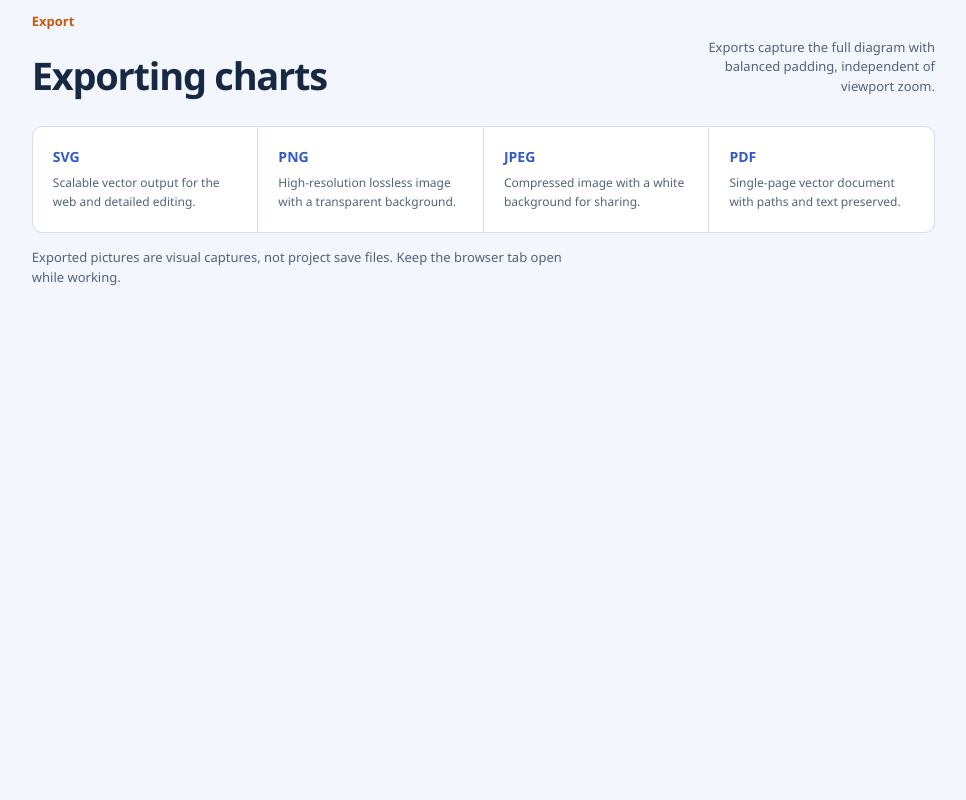
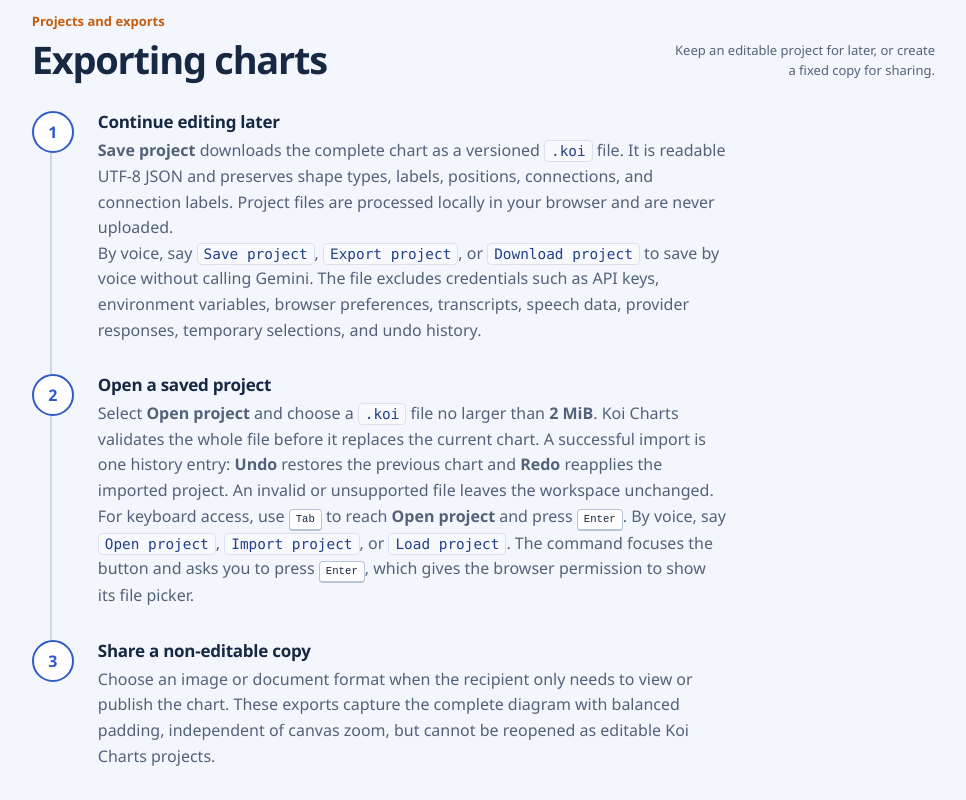
Before and after one commit to Shaurav-Vora/Koi-charts, a Next.js app: page /docs in a window 1280 px wide. Shown: the part 10780-11580 px from the top of the page, without its empty margins (313-1279 px from the left). Before the commit the page ends 11177 px from the top, so only its background shows below. Built offline with nearby package versions, Linux system fonts and the light colour scheme.

Commit message:
docs: complete editable project workflow

```diff
--- a/src/app/docs/page.tsx
+++ b/src/app/docs/page.tsx
@@ -321,19 +321,45 @@ export default function Documentation() {
 
           <section id="exports" className="docs-section" aria-labelledby="exports-title">
             <div className="docs-section-heading">
-              <p>Export</p>
+              <p>Projects and exports</p>
               <h2 id="exports-title">Exporting charts</h2>
-              <span>Exports capture the full diagram with balanced padding, independent of viewport zoom.</span>
+              <span>Keep an editable project for later, or create a fixed copy for sharing.</span>
             </div>
+
+            <ol className="docs-workflow">
+              <li>
+                <div>
+                  <h3>Continue editing later</h3>
+                  <p><strong>Save project</strong> downloads the complete chart as a versioned <code>.koi</code> file. It is readable UTF-8 JSON and preserves shape types, labels, positions, connections, and connection labels. Project files are processed locally in your browser and are never uploaded.</p>
+                  <p>By voice, say <code>Save project</code>, <code>Export project</code>, or <code>Download project</code> to save by voice without calling Gemini. The file excludes credentials such as API keys, environment variables, browser preferences, transcripts, speech data, provider responses, temporary selections, and undo history.</p>
+                </div>
+              </li>
+              <li>
+                <div>
+                  <h3>Open a saved project</h3>
+                  <p>Select <strong>Open project</strong> and choose a <code>.koi</code> file no larger than <strong>2 MiB</strong>. Koi Charts validates the whole file before it replaces the current chart. A successful import is one history entry: <strong>Undo</strong> restores the previous chart and <strong>Redo</strong> reapplies the imported project. An invalid or unsupported file leaves the workspace unchanged.</p>
+                  <p>For keyboard access, use <kbd>Tab</kbd> to reach <strong>Open project</strong> and press <kbd>Enter</kbd>. By voice, say <code>Open project</code>, <code>Import project</code>, or <code>Load project</code>. The command focuses the button and asks you to press <kbd>Enter</kbd>, which gives the browser permission to show its file picker.</p>
+                </div>
+              </li>
+              <li>
+                <div>
+                  <h3>Share a non-editable copy</h3>
+                  <p>Choose an image or document format when the recipient only needs to view or publish the chart. These exports capture the complete diagram with balanced padding, independent of canvas zoom, but cannot be reopened as editable Koi Charts projects.</p>
+                </div>
+              </li>
+            </ol>
+
             <div className="docs-export-grid">
-              <article><strong>SVG</strong><p>Scalable vector output for the web and detailed editing.</p></article>
+              <article><strong>SVG</strong><p>Scalable vector output for the web and design tools.</p></article>
               <article><strong>PNG</strong><p>High-resolution lossless image with a transparent background.</p></article>
               <article><strong>JPEG</strong><p>Compressed image with a white background for sharing.</p></article>
               <article><strong>PDF</strong><p>Single-page vector document with paths and text preserved.</p></article>
             </div>
-            <p className="docs-hint">
-              Exported pictures are visual captures, not project save files. Keep the browser tab open while working.
-            </p>
+
+            <div className="docs-access-note">
+              <h3>Safe deletion confirmation</h3>
+              <p>When deleting a connected shape by voice, wait for the confirmation request, then say <code>Confirm delete</code>, <code>Confirm deletion</code>, or <code>Yes, delete it</code>. These exact local phrases confirm only the prepared deletion and do not call Gemini.</p>
+            </div>
           </section>
         </article>
       </main>
```
Also changed, not shown: 3 other files (tests, documents, lock files or other folders).
